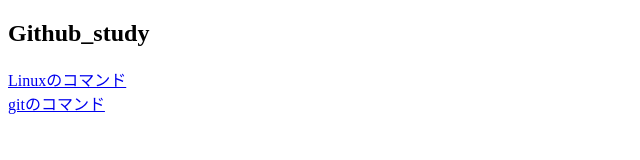
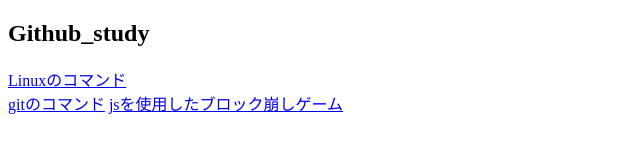
Before and after one commit to kdgostudent119-cpu/github_25sh, a plain HTML site: page index.html in a window 1280 px wide. Shown: the whole page, without its empty margins (0-640 px from the left). Drawn offline with Linux system fonts and the light colour scheme.

Commit message:
ゲーム作成

```diff
--- a/index.html
+++ b/index.html
@@ -9,5 +9,6 @@
   <h2>Github_study</h2>
   <a href="linux.html">Linuxのコマンド</a><br>
   <a href="git.html">gitのコマンド</a>
+  <a href="js_block.html">jsを使用したブロック崩しゲーム</a>
 </body>
 </html>
```
